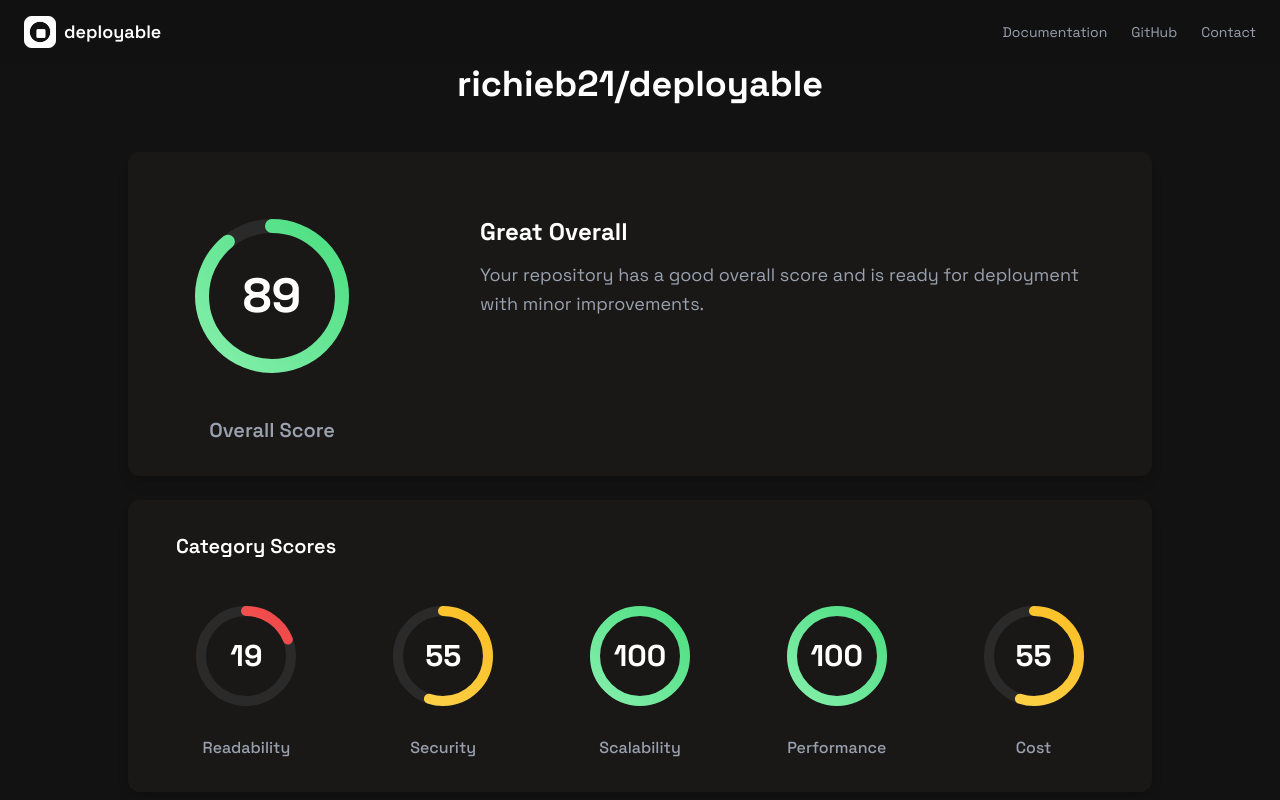
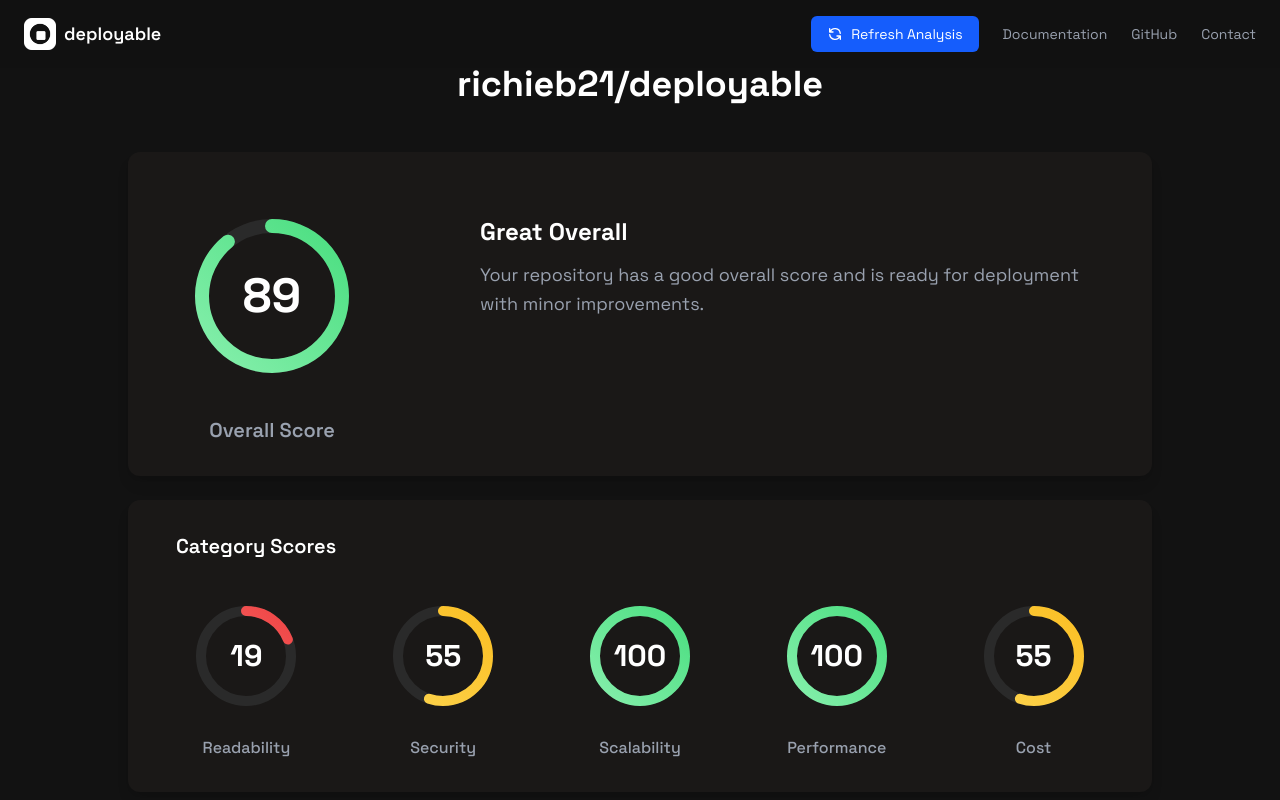
Before and after one commit to richieb21/deployable, a Next.js app in the folder frontend/: page /stats in a window 1280 px wide. Shown: the top 800 px of the page. Built offline with nearby package versions, Linux system fonts and the light colour scheme; no server answers.

Commit message:
fe change

```diff
--- a/frontend/src/app/components/Features.tsx
+++ b/frontend/src/app/components/Features.tsx
@@ -44,7 +44,7 @@ export const Features = () => {
             </div>
             <h3 className="text-xl font-semibold">Performance Optimized</h3>
             <p className="text-gray-600 dark:text-gray-400">
-              Get actionable insights to improve your application's performance.
+              Get actionable insights to improve your applications performance.
             </p>
           </div>
 
--- a/frontend/src/app/components/Footer.tsx
+++ b/frontend/src/app/components/Footer.tsx
@@ -1,5 +1,3 @@
-import Image from "next/image";
-
 export const Footer = () => {
   return (
     <footer className="border-t border-gray-200 dark:border-gray-800">
--- a/frontend/src/app/components/Header.tsx
+++ b/frontend/src/app/components/Header.tsx
@@ -1,11 +1,18 @@
+"use client";
+
 import Image from "next/image";
 import Link from "next/link";
+import { usePathname } from "next/navigation";
 
 export interface HeaderProps {
   variant?: "dark" | "light";
+  onRefresh?: () => void;
 }
 
-export const Header = ({ variant = "dark" }: HeaderProps) => {
+export const Header = ({ variant = "dark", onRefresh }: HeaderProps) => {
+  const pathname = usePathname();
+  const isStatsPage = pathname === "/stats";
+
   return (
     <header
       className={`fixed top-0 left-0 right-0 backdrop-blur-md z-10 ${
@@ -23,7 +30,29 @@ export const Header = ({ variant = "dark" }: HeaderProps) => {
           <span className="text-lg font-semibold text-white">deployable</span>
         </Link>
 
-        <nav className="flex gap-6 text-sm text-gray-400">
+        <nav className="flex gap-6 text-sm text-gray-400 items-center">
+          {/* Show refresh button only on stats page */}
+          {isStatsPage && onRefresh && (
+            <button
+              onClick={onRefresh}
+              className="px-4 py-2 bg-blue-600 hover:bg-blue-700 text-white rounded-md transition-colors flex items-center gap-2"
+            >
+              <svg
+                className="w-4 h-4"
+                fill="none"
+                stroke="currentColor"
+                viewBox="0 0 24 24"
+              >
+                <path
+                  strokeLinecap="round"
+                  strokeLinejoin="round"
+                  strokeWidth={2}
+                  d="M4 4v5h.582m15.356 2A8.001 8.001 0 004.582 9m0 0H9m11 11v-5h-.581m0 0a8.003 8.003 0 01-15.357-2m15.357 2H15"
+                />
+              </svg>
+              Refresh Analysis
+            </button>
+          )}
           <a href="#" className="hover:text-white transition-colors">
             Documentation
           </a>
--- a/frontend/src/app/components/StatsLayout.tsx
+++ b/frontend/src/app/components/StatsLayout.tsx
@@ -5,12 +5,17 @@ import { Header } from "./Header";
 interface StatsLayoutProps {
   children: React.ReactNode;
   repoName: string;
+  onRefresh?: () => void;
 }
 
-export const StatsLayout = ({ children, repoName }: StatsLayoutProps) => {
+export const StatsLayout = ({
+  children,
+  repoName,
+  onRefresh,
+}: StatsLayoutProps) => {
   return (
     <div className="min-h-screen bg-[#121212] dark:bg-[#121212] text-gray-100">
-      <Header variant="dark" />
+      <Header variant="dark" onRefresh={onRefresh} />
       <div className="max-w-7xl mx-auto px-4 sm:px-6 lg:px-8 py-16">
         <div className="text-center mb-12">
           <h1 className="text-4xl font-bold mb-4 text-white">{repoName}</h1>
--- a/frontend/src/app/stats/page.tsx
+++ b/frontend/src/app/stats/page.tsx
@@ -25,7 +25,7 @@ export default function StatsPage() {
   const repoName = repoUrl.split("/").slice(-2).join("/");
 
   // Fetch analysis data with caching
-  const { data, loading, error } = useAnalysis(repoUrl);
+  const { data, loading, error, refreshAnalysis } = useAnalysis(repoUrl);
 
   // Load completed issues from localStorage on mount
   useEffect(() => {
@@ -85,7 +85,7 @@ export default function StatsPage() {
   };
 
   return (
-    <StatsLayout repoName={repoName}>
+    <StatsLayout repoName={repoName} onRefresh={refreshAnalysis}>
       {/* Floating progress bar */}
       <AnimatePresence>
         {showProgressBar && (
```
Also changed, not shown: frontend/src/app/hooks/useAnalysis.ts (line endings or trailing spaces).
